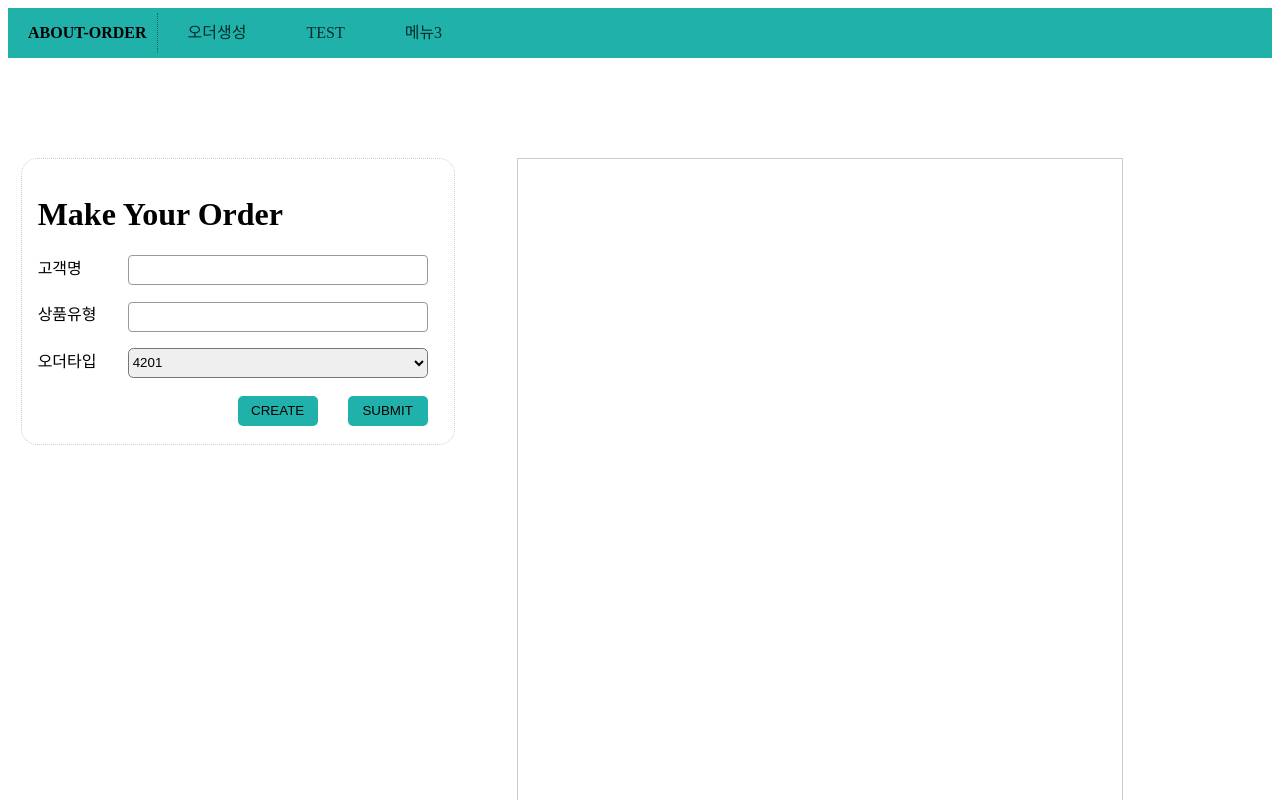
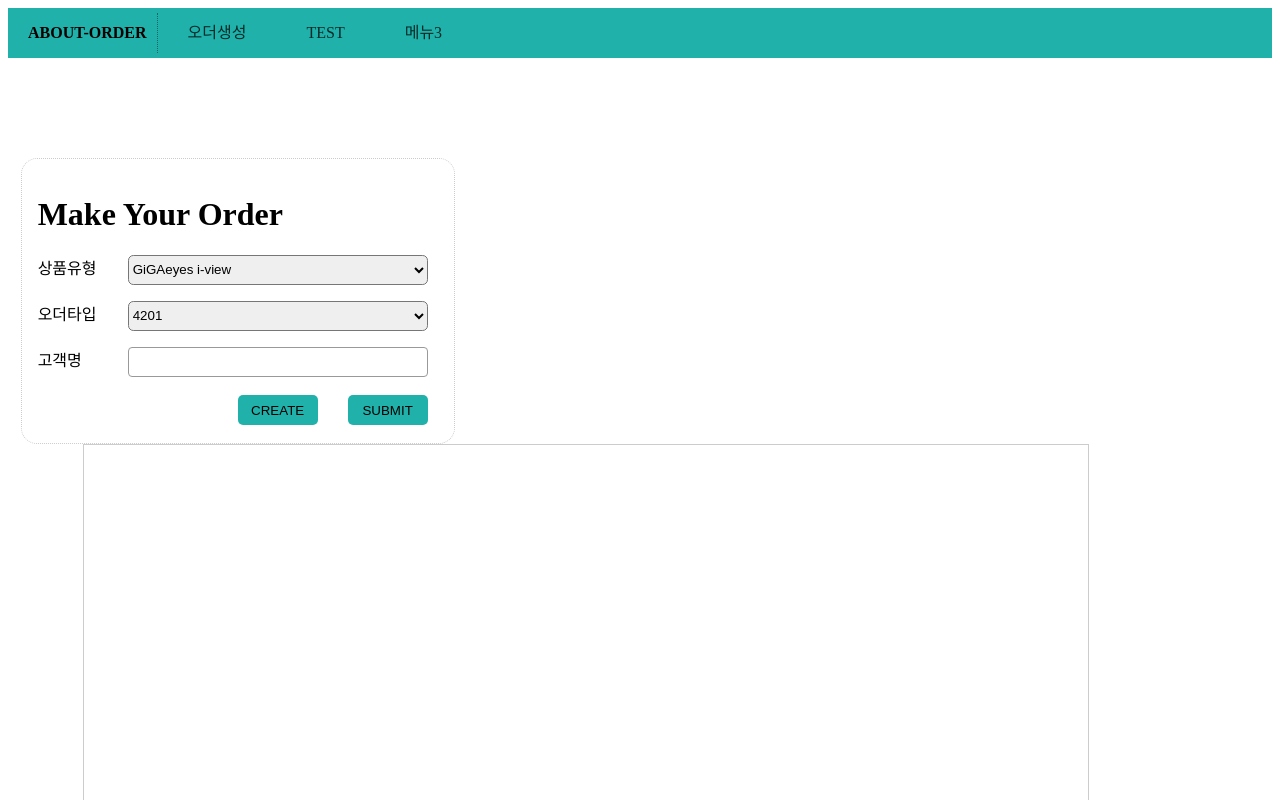
Before and after one commit to syankkim/react-custom-form, a React (Create React App) app: page / in a window 1280 px wide. Shown: the top 800 px of the page. Built offline with nearby package versions, Linux system fonts and the light colour scheme.

Commit message:
parser edited

```diff
--- a/src/App.js
+++ b/src/App.js
@@ -3,8 +3,10 @@ import {BrowserRouter as Router, Route, Switch} from 'react-router-dom';
 import Header from './components/Header';
 import MakeOrder from './components/MakeOrder'
 import Test from './components/Test'
+import Footer from './components/Footer'
 import './components/css/header.css'
 import './components/css/makeOrder.css'
+import './components/css/footer.css'
 
 function App() {
   return (
@@ -16,6 +18,7 @@ function App() {
               <Route path={"/test"} component={Test}/>
           </Switch>
         </div>
+        <Footer/>
     </Router>
   );
 }
--- /dev/null
+++ b/src/components/Footer.js
@@ -0,0 +1,15 @@
+import React from 'react';
+
+
+const Footer = ()=>{
+
+    return(
+
+        <div className='footer'>
+
+
+        </div>
+    )
+}
+
+export default Footer
--- a/src/components/MakeOrder.js
+++ b/src/components/MakeOrder.js
@@ -5,7 +5,7 @@ import Parser from './Parser'
 const initialValues = {
   custNm : '',
   orderType: '4201',
-  prodNm : ''
+  prodNm : 'GiGAeyes i-view'
 };
 
 const MakeOrder= () => {
@@ -32,12 +32,13 @@ const MakeOrder= () => {
             <form onSubmit={handleSubmit} className='order-form'>
                 <h1>Make Your Order</h1>
                 <div>
-                  <label>고객명</label>
-                  <input type='text' name='custNm' onChange={handleChange} value={orders.custNm}/>
-                </div>
-                <div>
                   <label>상품유형</label>
-                  <input type='text' name='prodNm' onChange={handleChange} value={orders.prodNm}/>
+                  <select className='prodNm' defaultValue={initialValues.prodNm} name='prodNm'>
+                    <option selected value={orders.prodNm} onChange={handleChange}>GiGAeyes i-view</option>
+                    <option selected value={orders.prodNm} onChange={handleChange}>GiGAeyes i-guard</option>
+                    <option selected value={orders.prodNm} onChange={handleChange}>GiGAeyes i-slim</option>
+                    <option selected value={orders.prodNm} onChange={handleChange}>GiGAeyes i-special</option>
+                  </select>
                 </div>
                 <div>
                   <label>오더타입</label>
@@ -47,6 +48,10 @@ const MakeOrder= () => {
                     <option selected value={orders.orderType} onChange={handleChange}>4204</option>
                     <option selected value={orders.orderType} onChange={handleChange}>4203</option>
                   </select>
+                </div>
+                <div>
+                  <label>고객명</label>
+                  <input type='text' name='custNm' onChange={handleChange} value={orders.custNm}/>
                 </div>
                 <br/>
                 <div className="buttons">
--- a/src/components/Parser.js
+++ b/src/components/Parser.js
@@ -13,7 +13,10 @@ const Parser= ({orders})=>{
 
         console.log('Parser End -----------------------');
         //objects: {custNm: "", orderType: "4201", prodNm: ""}
-        let builder = new xml2js.Builder();
+        let builder = new xml2js.Builder({
+            xmldec:{ 'version': '1.0', 'encoding': 'UTF-8' },
+            cdata:true
+        });
         let xml = `<soapenv:Envelope xmlns:soapenv="http://schemas.xmlsoap.org/soap/envelope/">
         <soap:Header xmlns:soap="http://schemas.xmlsoap.org/soap/envelope/">
             <ns2:BITHeader xmlns:ns3="http://www.kt.com/bit/oss/GPNA_LVSP_OSB0001" xmlns:ns2="http://www.kt.com/bit/standard/header/v1">
@@ -28,22 +31,16 @@ const Parser= ({orders})=>{
             <gpna:insertBiznaruOrderInfo xmlns:gpna="http://www.kt.com/bit/oss/GPNA_LVSP_OSB0001">
                 <biznaruOrderInfoRequest>`
         xml += builder.buildObject(objects);
-        xml.replace('orders', 'insertBiznaruOrderInfo');
+
+        xml= xml.replace(/orders/gi, 'insertBiznaruOrderInfo');
+
         xml+=`\n</biznaruOrderInfoRequest>
         </gpna:insertBiznaruOrderInfo>
     </soap:Body>
 </soapenv:Envelope>`
 
         setMkxml(xml);
-        // const xm = '<soap:Header xmlns:soap="http://schemas.xmlsoap.org/soap/envelope/"><ns2:InterfaceID>GPNA_LVSP_OSB0001</ns2:InterfaceID></soap:Header>';
-        // xml2js.parseString(xm, (err, result)=>{
-        //     console.log(result);
-        // });
-
-        const js = '{soap:Header: $:{xmlns:soap: "http://schemas.xmlsoap.org/soap/envelope/"}, ns2:InterfaceID: ["GPNA_LVSP_OSB0001"]}';
-        let xm2 = builder.buildObject(js);
-        console.log(xm2)
-
+        xml='';
     }
 
     return{
--- /dev/null
+++ b/src/components/css/footer.css
@@ -0,0 +1,9 @@
+.footer{
+
+    background-color: cadetblue;
+    height: 100px;
+    position: relative;
+    bottom: 0;
+    width: 100%;
+    display: none;
+}
--- a/src/components/css/makeOrder.css
+++ b/src/components/css/makeOrder.css
@@ -23,9 +23,10 @@ form {
 
 .xml-area{
     display: inline-block;
-    width: 600px;
-    height: 700px;
+    width: 1000px;
+    height: 1000px;
     margin-left: 5%;
+    margin-bottom: 50px;
     border: 1px solid #CCC;
 }
 
```
